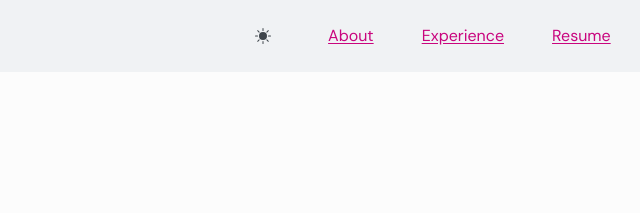
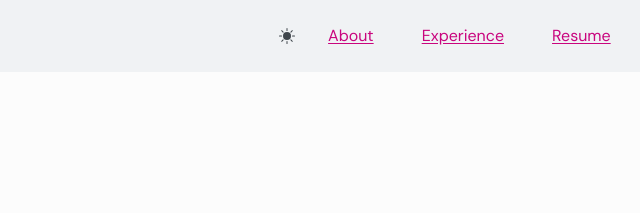
Before and after one commit to ericthayer/portfolio-starter-kit, a website built with Vite: page src/index.html in a window 1280 px wide. Shown: the top 213 px of the page, 537-1177 px from the left. Built offline with nearby package versions, Linux system fonts and the light colour scheme.

Commit message:
Updated index.html

```diff
--- a/src/index.html
+++ b/src/index.html
@@ -262,7 +262,7 @@
       <!-- App Header -->
       <header class="app-header bg-body-secondary position-sticky top-0 z-3">
         <div
-          class="container-fluid d-flex flex-wrap align-items-center gap-5 py-3 px-3 px-lg-5 pe-lg-4"
+          class="container-fluid d-flex flex-wrap align-items-center gap-4 py-3 px-3 px-lg-5 pe-lg-4"
         >
           <div
             class="brand d-flex align-items-center flex-grow-1 flex-shrink-1 gap-1"
```
